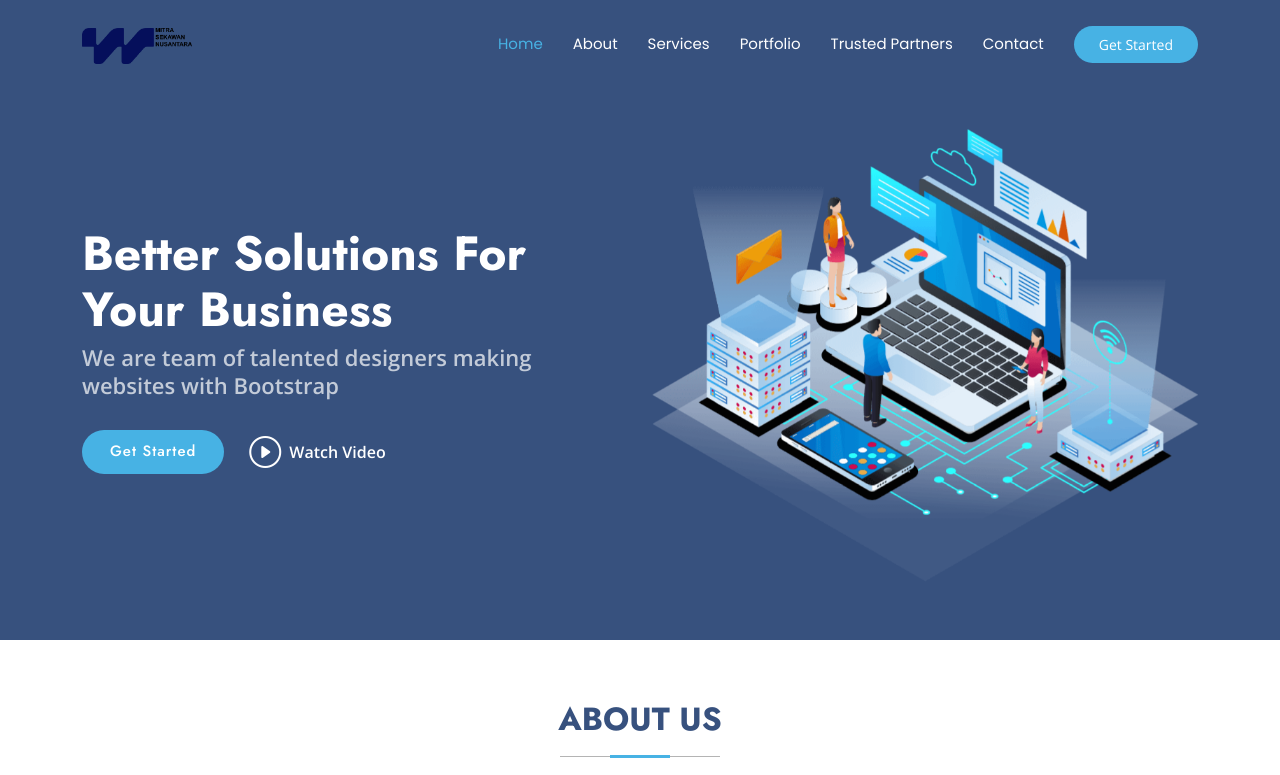
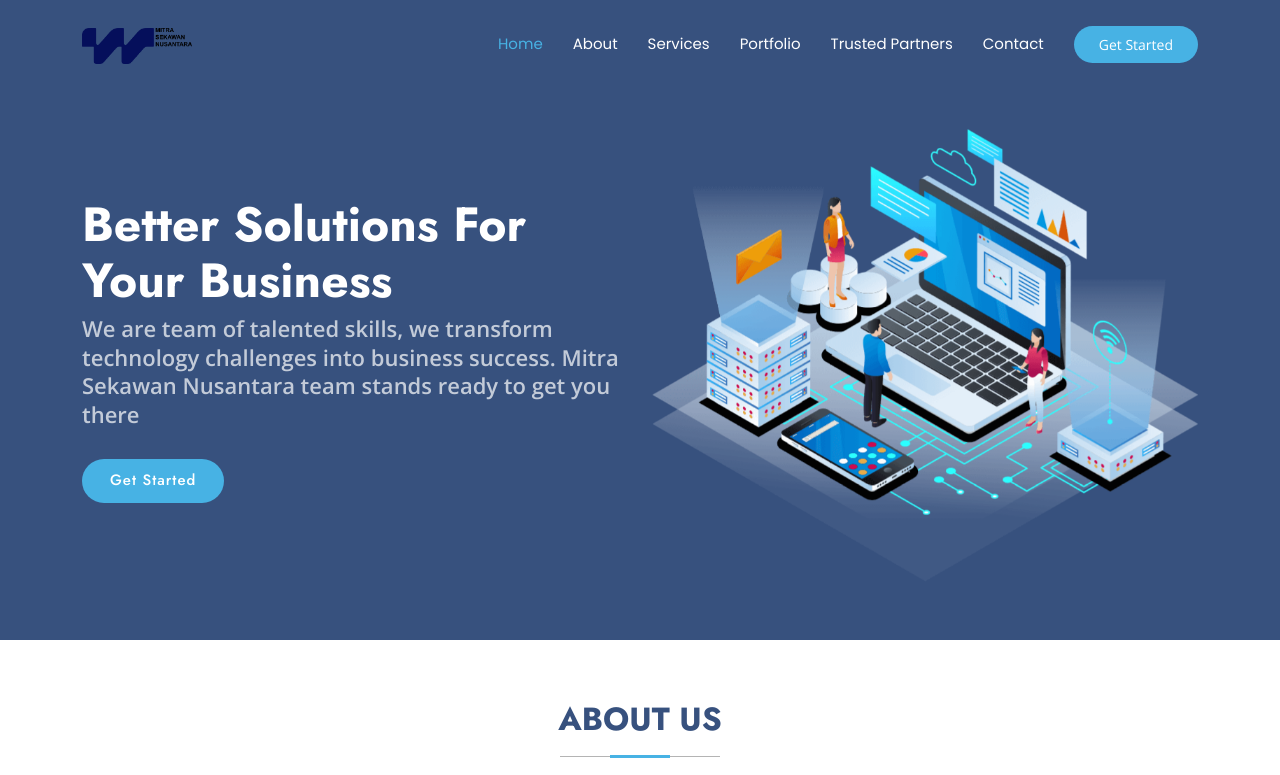
Before and after one commit to rumahkayu/rumahkayu.github.io, a plain HTML site: page index.html in a window 1280 px wide. Shown: the top 775 px of the page. Drawn offline with nearby package versions, Linux system fonts and the light colour scheme.

Commit message:
Update index.html

```diff
--- a/index.html
+++ b/index.html
@@ -92,10 +92,10 @@
         <div class="row gy-4">
           <div class="col-lg-6 order-2 order-lg-1 d-flex flex-column justify-content-center" data-aos="zoom-out">
             <h1>Better Solutions For Your Business</h1>
-            <p>We are team of talented designers making websites with Bootstrap</p>
+            <p>We are team of talented skills, we transform technology challenges into business success. Mitra Sekawan Nusantara team stands ready to get you there</p>
             <div class="d-flex">
               <a href="#about" class="btn-get-started">Get Started</a>
-              <a href="https://www.youtube.com/watch?v=Y7f98aduVJ8" class="glightbox btn-watch-video d-flex align-items-center"><i class="bi bi-play-circle"></i><span>Watch Video</span></a>
+              <!-- <a href="https://www.youtube.com/watch?v=Y7f98aduVJ8" class="glightbox btn-watch-video d-flex align-items-center"><i class="bi bi-play-circle"></i><span>Watch Video</span></a> -->
             </div>
           </div>
           <div class="col-lg-6 order-1 order-lg-2 hero-img" data-aos="zoom-out" data-aos-delay="200">
```
